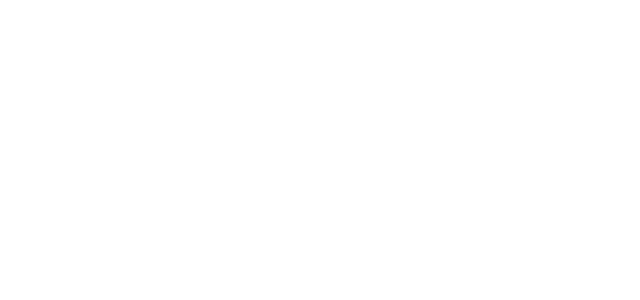
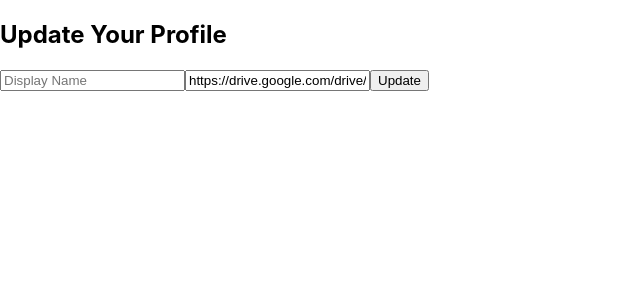
Before and after one commit to malla-lokesh/expenseTracker, a React (Create React App) app: page /updateProfilePage in a window 1280 px wide. Shown: the top 300 px of the page, without its empty margins (0-640 px from the left). Built offline with nearby package versions, Linux system fonts and the light colour scheme; sample sign-in values are in the browser's storage.

Commit message:
Completed Task: Complete your profile

```diff
--- a/src/App.js
+++ b/src/App.js
@@ -1,9 +1,13 @@
-import React from "react";
+import React, { useContext } from "react";
 import AuthenticationForm from "./Components/AuthenticationForm";
-import { BrowserRouter as Router, Switch, Route } from "react-router-dom/cjs/react-router-dom";
-import Homepage from "./Components/Homepage";
+import { BrowserRouter as Router, Switch, Route, Redirect } from "react-router-dom/cjs/react-router-dom";
+import Homepage from "./Pages/Homepage";
+import AuthContext from "./Components/ContextStore/AuthContext";
+import UpdateProfilePage from "./Pages/UpdateProfilePage";
 
 function App() {
+  const authContext = useContext(AuthContext);
+
   return (
     <React.Fragment>
       <Router>
@@ -12,7 +16,10 @@
             <AuthenticationForm/>
           </Route>
           <Route path='/homepage' exact>
-            <Homepage/>
+            {authContext.isLoggedIn ? <Homepage/> : <Redirect to='/'/>}
+          </Route>
+          <Route path='/updateProfilePage'>
+            {authContext.isLoggedIn ? <UpdateProfilePage/> : <Redirect to='/'/>}
           </Route>
         </Switch>
       </Router>
--- a/src/Components/ContextStore/AuthContext.js
+++ b/src/Components/ContextStore/AuthContext.js
@@ -3,14 +3,20 @@
 const AuthContext = React.createContext({
     token: '',
     isLoggedIn: false,
-    setToken: (token, mail) => {}
+    displayName: '',
+    photoUrl: '',
+    setToken: (token, mail) => {},
+    setDisplayName: (displayName) => {},
+    setPhotoUrl: () => {}
 });
 
 export const AuthContextProvider = (props) => {
     const [token, setToken] = useState(localStorage.getItem('token'));
     const [email, setEmail] = useState(localStorage.getItem('email'));
+    const [displayName, setDisplayName] = useState('');
+    const [photoUrl, setPhotoUrl] = useState('');
 
-    const isLoggedIn = !!token;
+    const isLoggedIn = (token!=null) ? true : false;
 
     const setTokenHandler = (token, mail) => {
         let mailId = mail.replace(/[.@]/g, "");
@@ -24,7 +30,11 @@
         token: token,
         email: email,
         isLoggedIn: isLoggedIn,
-        setToken: setTokenHandler
+        displayName: displayName,
+        photoUrl: photoUrl,
+        setToken: setTokenHandler,
+        setDisplayName: (name) => {setDisplayName(name)},
+        setPhotoUrl: (photo) => {setPhotoUrl(photo)}
     }
 
     return <AuthContext.Provider value={authContextValue}>
--- a/src/Components/Homepage.js
+++ /dev/null
@@ -1,12 +0,0 @@
-import React from "react";
-
-const Homepage = () => {
-    return <React.Fragment>
-        <div>
-            Welcome to Expense Tracker!!!
-        </div>
-        <hr/>
-    </React.Fragment>
-};
-
-export default Homepage;
--- /dev/null
+++ b/src/Pages/Homepage.js
@@ -0,0 +1,18 @@
+import React from "react";
+import { useHistory } from "react-router-dom/cjs/react-router-dom";
+
+const Homepage = () => {
+    const history = useHistory();
+
+    return <React.Fragment>
+        <div>
+            <div>Welcome to Expense Tracker!!!</div>
+            <div>Your profile is incomplete:
+                <button type='button' onClick={() => history.push('/updateProfilePage')}>complete now</button>
+            </div>
+        </div>
+        <hr/>
+    </React.Fragment>
+};
+
+export default Homepage;
--- /dev/null
+++ b/src/Pages/UpdateProfilePage.js
@@ -0,0 +1,47 @@
+import React, { useContext, useState } from "react";
+import AuthContext from "../Components/ContextStore/AuthContext";
+
+const UpdateProfilePage = () => {
+    const [displayName, setDisplayName] = useState('');
+    const [profilePicture, setProfilePicture] = useState('https://drive.google.com/drive/u/0/folders/1KIV7bkNgKOYUI7Xvb4Sr7AL1_oWI_HiX');
+    const authContext = useContext(AuthContext);
+
+    const updateProfileSubmitHandler = (event) => {
+        event.preventDefault();
+
+        fetch(`https://identitytoolkit.googleapis.com/v1/accounts:update?key=AIzaSyDbZODcPqKDtyrTyZl4UpkMuFUsMsfH9Aw`, {
+            method: 'POST',
+            body: JSON.stringify({
+                idToken: authContext.token,
+                displayName: displayName,
+                photoUrl: profilePicture,
+                returnSecureToken: true
+            }),
+            headers: {
+                'Content-Type': 'application/json'
+            }
+        }).then(res => {
+            if(res.ok) {
+                return res.json();
+            } else {
+                return res.json().then(data => {
+                    alert(data.error.message);
+                })
+            }
+        }).then((data) => {
+            authContext.setDisplayName(data.displayName);
+            alert('Display and photo are updated!');
+        })
+    }
+
+    return <React.Fragment>
+        <h2>Update Your Profile</h2>
+        <form onSubmit={updateProfileSubmitHandler}>
+            <input type='text' value={displayName} onChange={(e) => setDisplayName(e.target.value)} placeholder='Display Name'/>
+            <input type='url' value={profilePicture} onChange={(e) => setProfilePicture(e.target.value)} placeholder='place the URL for photo'/>
+            <button type='submit'>Update</button>
+        </form>
+    </React.Fragment>
+};
+
+export default UpdateProfilePage;
```
